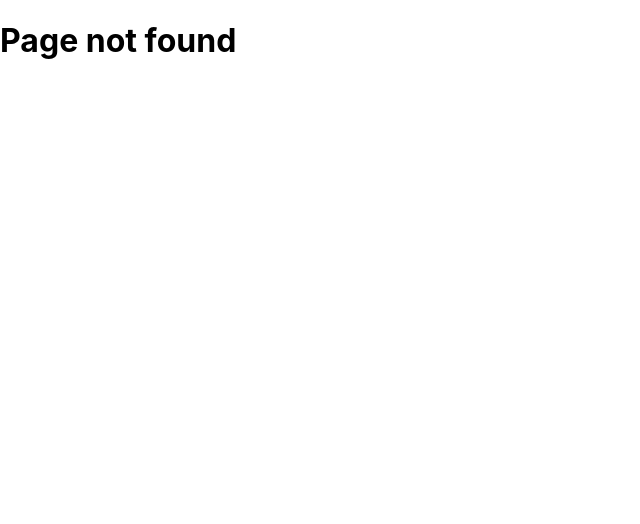
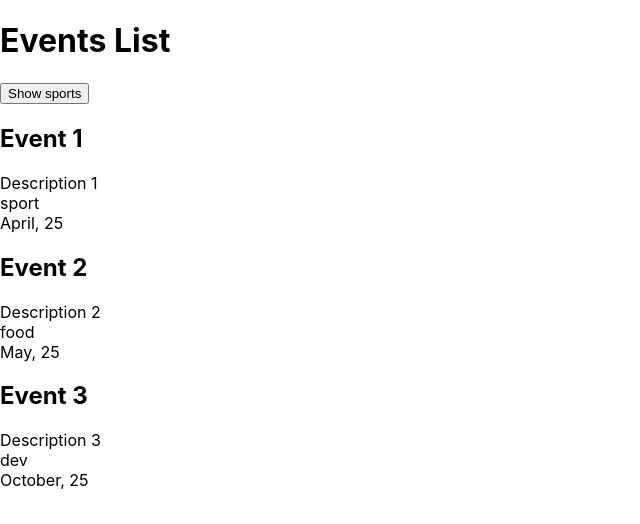
Before and after one commit to CaWeb007/learning_1, a Next.js app: page /events in a window 1280 px wide. Before the commit this address had no page. Shown: the top 524 px of the page, without its empty margins (0-640 px from the left). Built offline with nearby package versions, Linux system fonts and the light colour scheme; data requests are answered from the project's data file.

Commit message:
ssr + spa

```diff
--- a/db.json
+++ b/db.json
@@ -24,5 +24,10 @@
   },
   "user": [
     {"id": 1, "email": "reutov@caweb.ru", "name": "Pavel", "phone": "89501199805", "profession": "developer"}
+  ],
+  "events": [
+    {"id": 1, "title": "Event 1", "category": "sport", "description": "Description 1", "date":  "April, 25"},
+    {"id": 2, "title": "Event 2", "category": "food", "description": "Description 2", "date":  "May, 25"},
+    {"id": 3, "title": "Event 3", "category": "dev", "description": "Description 3", "date":  "October, 25"}
   ]
 }
--- /dev/null
+++ b/pages/events/index.js
@@ -0,0 +1,47 @@
+import Link from "next/link";
+import {useState} from "react";
+import {useRouter} from "next/router";
+
+const EventList = ({eventList}) => {
+    const [events, setEvents] = useState(eventList)
+    const router = useRouter();
+    const fetchFilterEvents = async () => {
+        const response = await fetch('http://localhost:4000/events?category=sport')
+        const data = await response.json()
+        setEvents(data)
+        router.push('/events?category=sport', undefined, {shallow: true})
+    }
+    return(
+        <>
+            <h1>Events List</h1>
+            <div>
+                <button onClick={fetchFilterEvents}>Show sports</button>
+            </div>
+            <div>
+                {events.map(item => {
+                    return(
+                        <div key={item.id}>
+                            <Link href={`/events/${item.id}`}><a><h2>{item.title}</h2></a></Link>
+                            <div>
+                                <div>{item.description}</div>
+                                <div>{item.category}</div>
+                                <div>{item.date}</div>
+                            </div>
+                        </div>
+                    )
+                })}
+            </div>
+        </>
+    )
+}
+export default EventList
+export async function getServerSideProps({query}){
+    const queryString = (query.category) ? 'category=sport' : ''
+    const response = await fetch(`http://localhost:4000/events?${queryString}`)
+    const data = await response.json()
+    return {
+        props: {
+            eventList: data
+        }
+    }
+}
```
